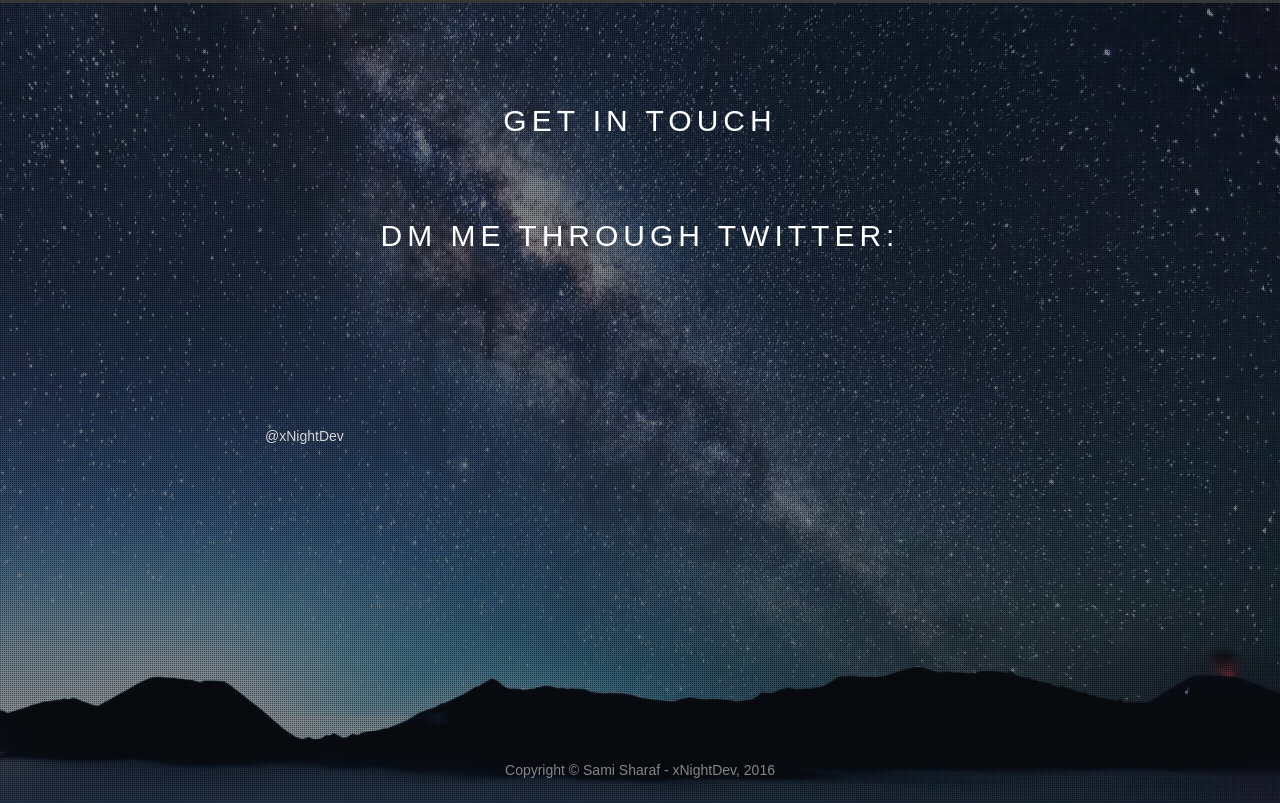
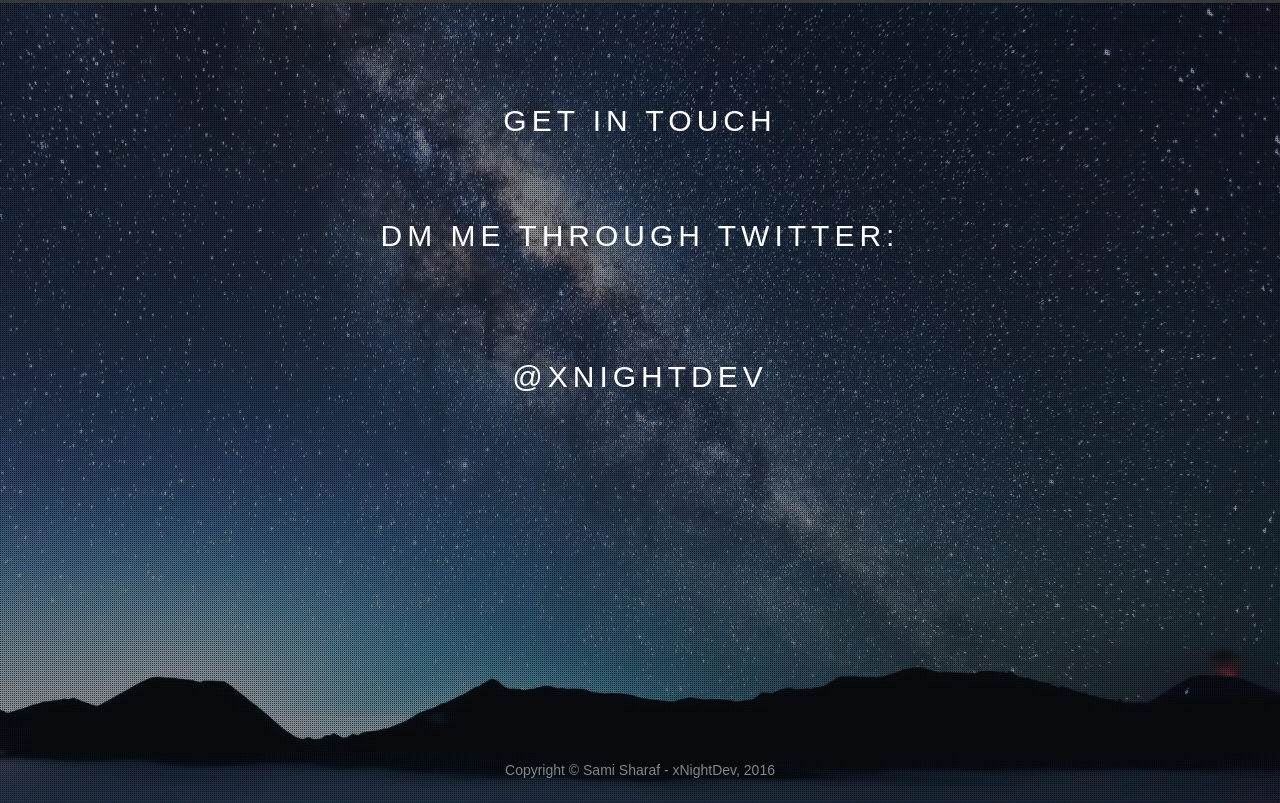
Before and after one commit to SamiSharaf/samisharaf.github.io, a plain HTML site: page index.html in a window 1280 px wide. Shown: the part 3084-3887 px from the top of the page. Drawn offline with Linux system fonts and the light colour scheme.

Commit message:
Update index.html
Fix space in contact section by Mohamad Moudallal @Moudallalov

```diff
--- a/index.html
+++ b/index.html
@@ -192,7 +192,7 @@
 							<div class="title wow fadeInUp">Get in touch</div>
 							<div class="title wow fadeInUp">DM me through Twitter:</div>
 							<br>
-							<div class="title wow fadeInUp"></div>@xNightDev</div>
+							<div class="title wow fadeInUp">@xNightDev</div>
 							<!--<form role="form">
 								<div class="form-group wow fadeInUp">
 									<input type="text" class="js-name form-control" name="username" placeholder="Name">
```
